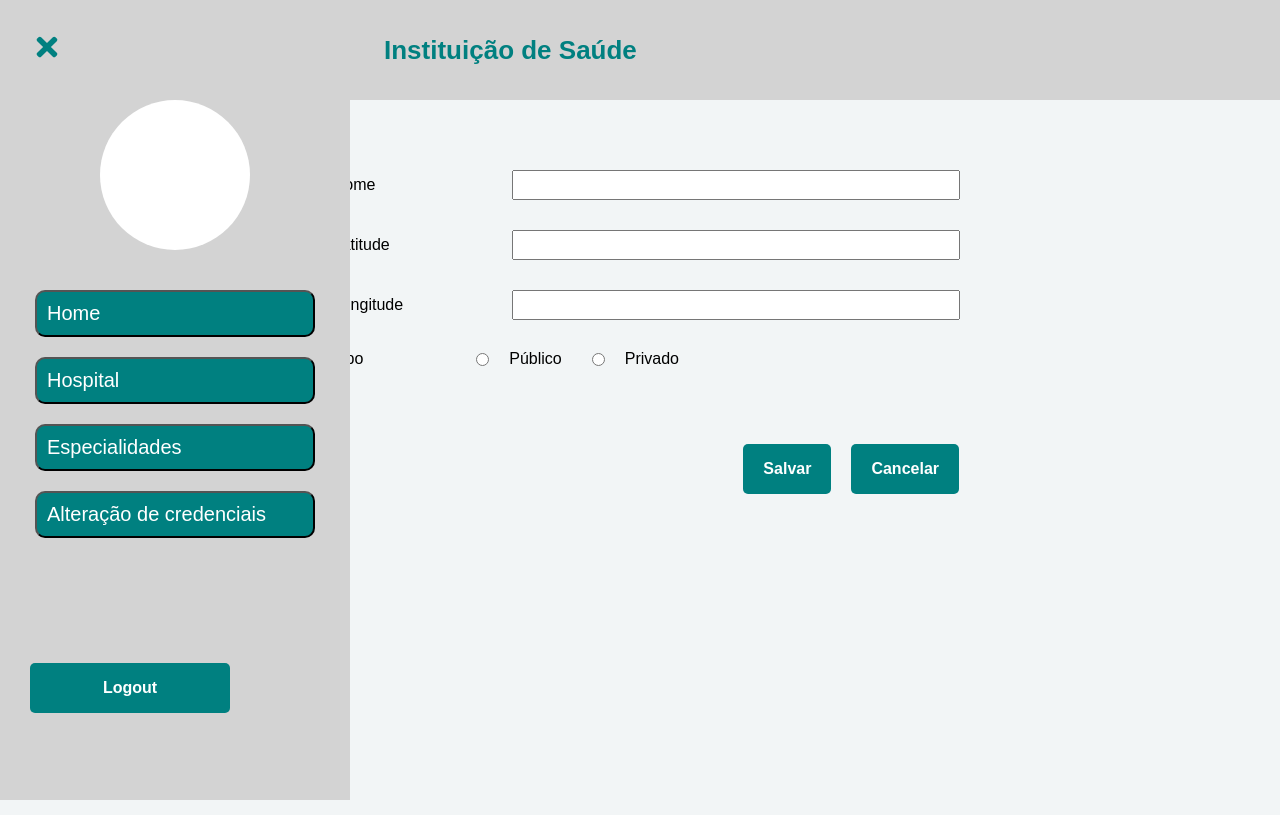
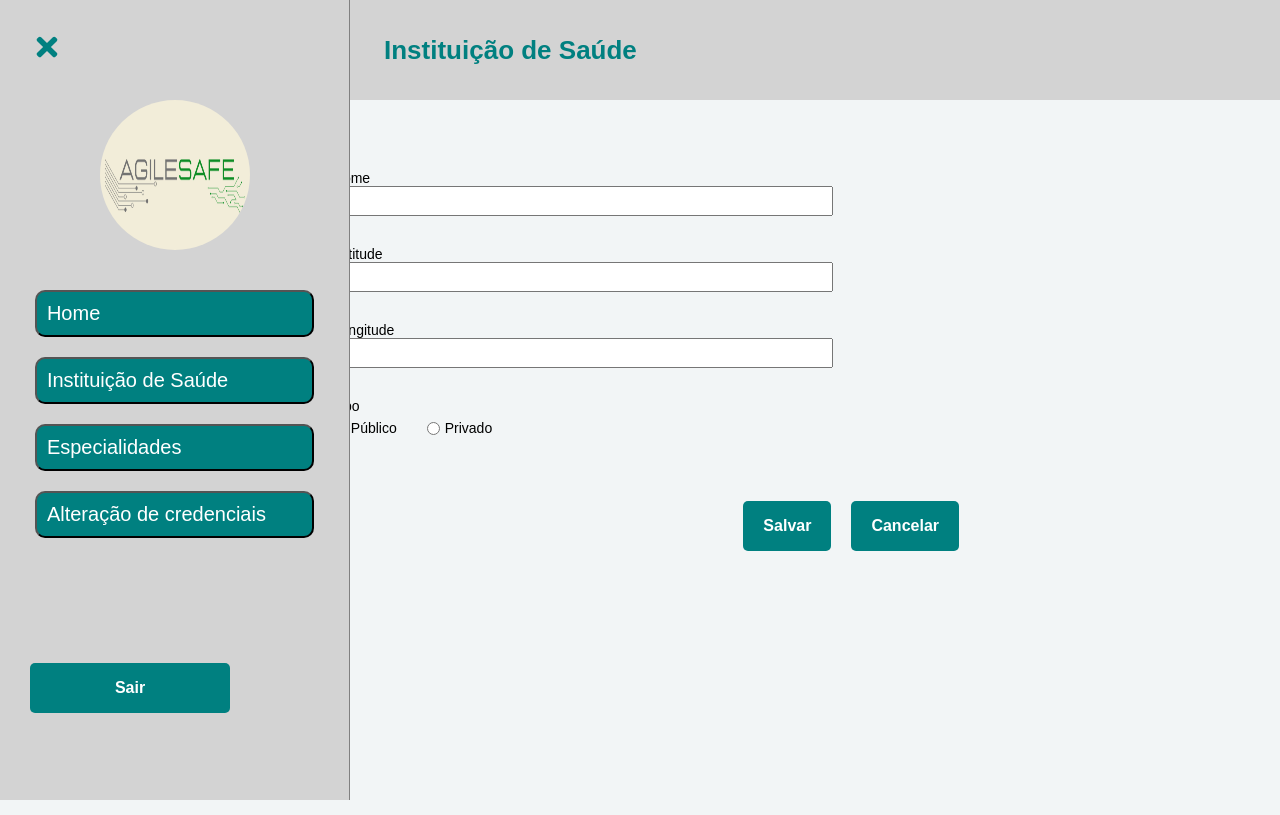
Before and after one commit to gustavo-sobbrero-develcode/agilesafe-web, a React (Create React App) app: page /institutions in a window 1280 px wide. Both pictures are taken after a click on the icon 47 px from the left and 47 px from the top of the page. Built offline with nearby package versions, Linux system fonts and the light colour scheme; no server answers.

Commit message:
fix layout bugs

```diff
--- a/public/index.html
+++ b/public/index.html
@@ -2,7 +2,7 @@
 <html lang="en">
   <head>
     <meta charset="utf-8" />
-    <link rel="icon" href="%PUBLIC_URL%/favicon.ico" />
+    <link rel="icon" href="./agile-logo.jpeg" />
     <meta name="viewport" content="width=device-width, initial-scale=1" />
     <meta name="theme-color" content="#000000" />
     <meta
--- a/src/components/Input/Input.js
+++ b/src/components/Input/Input.js
@@ -1,14 +1,17 @@
 import React from "react";
 import * as C from "./styles";
 
-const Input = ({ type, placeholder, value, onChange }) => {
+const Input = ({ type, placeholder, value, onChange, label }) => {
   return (
+    <C.Container>
+      <C.Label>{label}</C.Label>
       <C.Input
         value={value}
         onChange={onChange}
         type={type}
         placeholder={placeholder}
       />
+    </C.Container>
   );
 };
 
--- a/src/components/Input/styles.js
+++ b/src/components/Input/styles.js
@@ -1,11 +1,20 @@
 import styled from "styled-components";
+
+export const Container = styled.div`
+  width: 100%;
+`;
 
 export const Input = styled.input`
   outline: none;
-  padding: 16px 20px;
+  padding: 10px 10px;
   width: 100%;
   border-radius: 5px;
-  font-size: 16px;
-  background-color: #FFFFFF;
+  font-size: 13px;
+  background-color: #ffffff;
   border: 1px solid lightgray;
 `;
+
+export const Label = styled.label`
+  font-size: 13px;
+  color: #676767;
+`;
--- a/src/components/SideBar/SideBar.js
+++ b/src/components/SideBar/SideBar.js
@@ -1,10 +1,11 @@
-import React, { useState } from "react";
+import React from "react";
 import * as C from "./styles";
 import { FaTimes } from "react-icons/fa";
 import SidebarItem from "../SideBarItem";
 import Button from "../Button/Button";
 import { useNavigate } from "react-router-dom";
 import useAuth from "../../hooks/useAuth";
+import logo from "../../assets/agile-logo.jpeg";
 
 const SideBar = ({ active }) => {
   const { signOut } = useAuth();
@@ -18,17 +19,27 @@ const SideBar = ({ active }) => {
     <C.Container sidebar={active}>
       <FaTimes onClick={closeSideBar} />
       <C.Content>
-        <C.ProfilePhotoDiv />
+        <C.ProfilePhotoDiv src={logo} alt="logo"></C.ProfilePhotoDiv>
         <SidebarItem Text="Home" onClick={() => navigate("/home")} />
-        <SidebarItem Text="Hospital" onClick={() => navigate("/institutions")}/>
-        <SidebarItem Text="Especialidades" onClick={() => navigate("/specialties")} />
+        <SidebarItem
+          Text="Instituição de Saúde"
+          onClick={() => navigate("/institutions")}
+        />
+        <SidebarItem
+          Text="Especialidades"
+          onClick={() => navigate("/specialties")}
+        />
         <SidebarItem
           Text="Alteração de credenciais"
           onClick={() => navigate("/changepassword")}
         />
       </C.Content>
       <C.Footer>
-        <Button Text={"Logout"} backgroundColor={"#008080"} onClick={() => [signOut(), navigate("/")]} />
+        <Button
+          Text={"Sair"}
+          backgroundColor={"#008080"}
+          onClick={() => [signOut(), navigate("/")]}
+        />
       </C.Footer>
     </C.Container>
   );
--- a/src/components/SideBar/styles.js
+++ b/src/components/SideBar/styles.js
@@ -8,6 +8,7 @@ export const Container = styled.div`
   top: 0px;
   left: 0px;
   width: 350px;
+  border-right: 0.5px solid gray;
   left: ${props => props.sidebar ? '0' : '-100%'};
   animation: showSidebar .4s;
   > svg {
@@ -31,7 +32,7 @@ export const Container = styled.div`
   }
 `;
 
-export const ProfilePhotoDiv = styled.div`
+export const ProfilePhotoDiv = styled.img`
   border-radius: 150px;
   height: 150px;
   width: 150px;
--- a/src/pages/HealthInstitution/HealthInstitution.js
+++ b/src/pages/HealthInstitution/HealthInstitution.js
@@ -59,7 +59,8 @@ const HealthInstitution = () => {
           <div
             style={{
               display: "flex",
-              alignItems: "center",
+              flexDirection: "column",
+              alignItems: "flex-start",
               marginBottom: 30,
             }}
           >
@@ -82,7 +83,8 @@ const HealthInstitution = () => {
           <div
             style={{
               display: "flex",
-              alignItems: "center",
+              flexDirection: "column",
+              alignItems: "flex-start",
               marginBottom: 30,
             }}
           >
@@ -105,7 +107,8 @@ const HealthInstitution = () => {
           <div
             style={{
               display: "flex",
-              alignItems: "center",
+              flexDirection: "column",
+              alignItems: "flex-start",
               marginBottom: 30,
             }}
           >
@@ -126,21 +129,26 @@ const HealthInstitution = () => {
             ></input>
           </div>
           <div
-            style={{ display: "flex", alignItems: "center", marginBottom: 30 }}
+            style={{
+              display: "flex",
+              flexDirection: "column",
+              alignItems: "flex-start",
+              marginBottom: 30,
+            }}
           >
-            <label style={{ color: "black" }}>Tipo</label>
+            <label style={{ color: "black", marginBottom: 6 }}>Tipo</label>
             <div
               style={{
                 display: "flex",
                 alignItems: "center",
-                justifyContent: "center",
-                paddingLeft: "18%",
+                justifyContent: "flex-start",
+                width: "100%",
               }}
             >
               <input
                 type="radio"
                 name="tipo"
-                style={{ marginRight: 20 }}
+                style={{ marginRight: 5 }}
                 defaultChecked={tipo === "Publico"}
               />
               <label
@@ -154,7 +162,7 @@ const HealthInstitution = () => {
                 type="radio"
                 name="tipo"
                 defaultChecked={tipo === "Privado"}
-                style={{ marginRight: 20, marginLeft: 30 }}
+                style={{ marginRight: 5, marginLeft: 30 }}
               />
               <label
                 style={{
@@ -165,7 +173,6 @@ const HealthInstitution = () => {
               </label>
             </div>
           </div>
-        </C.InputsContainer>
         <C.ButtonsContainer>
           <div style={{ paddingRight: 20 }}>
             <Button Text={"Salvar"} backgroundColor={"#008080"} />
@@ -174,6 +181,7 @@ const HealthInstitution = () => {
             <Button Text={"Cancelar"} backgroundColor={"#008080"} />
           </div>
         </C.ButtonsContainer>
+        </C.InputsContainer>
         <hr color="#F2F5F6" />
       </C.Container>
     </>
--- a/src/pages/HealthInstitution/styles.js
+++ b/src/pages/HealthInstitution/styles.js
@@ -8,15 +8,15 @@ export const Container = styled.div`
   height: 89.4vh;
   gap: 20px;
   width: 100%;
-  background-color: #F2F5F6;
+  background-color: #f2f5f6;
 `;
 
 export const Title = styled.h2``;
 
 export const ButtonsContainer = styled.div`
   display: flex;
-  width: 50%;
-  margin-top: 120px;
+  width: 100%;
+  margin-top: 60px;
   justify-content: flex-end;
   margin-bottom: 8px;
 `;
--- a/src/pages/Login/Login.js
+++ b/src/pages/Login/Login.js
@@ -35,13 +35,15 @@ const Login = () => {
         <hr style={{ width: "80%", color: "lightgray" }} />
         <Input
           type="email"
-          placeholder="Digite seu usuário"
+          label="Digite seu usuário"
+          placeholder="contato@gmail.com"
           value={user}
           onChange={(e) => [setUser(e.target.value), setError("")]}
         />
         <Input
           type="password"
-          placeholder="Digite sua senha"
+          label="Digite sua senha"
+          placeholder="123456"
           value={password}
           onChange={(e) => [setPassword(e.target.value), setError("")]}
         />
--- a/src/pages/Maintenance/Maintenance.js
+++ b/src/pages/Maintenance/Maintenance.js
@@ -54,17 +54,29 @@ const Maintenance = () => {
         <C.TopContent>
           <C.ServiceTypeContainer>
             <C.InputsContainer>
-              <Input placeholder={"Tipo atendimento"} />
-              <Input placeholder={"Quantidade vagas"} />
+              <Input label="Tipo atendimento" />
+              <Input label="Quantidade vagas" />
             </C.InputsContainer>
-            <textarea
-              placeholder="Observações..."
+            <div
               style={{
+                display: "flex",
+                flexDirection: "column",
+                justifyContent: "flex-end",
+                height: "80%",
                 width: "450px",
-                height: "80%",
-                border: "1px solid lightgray",
               }}
-            ></textarea>
+            >
+              <label style={{ color: "#676767", fontSize: "13px" }}>
+                Observações
+              </label>
+              <textarea
+                style={{
+                  height: "70%",
+                  border: "1px solid lightgray",
+                  borderRadius: "7px",
+                }}
+              ></textarea>
+            </div>
           </C.ServiceTypeContainer>
           <C.ButtonsContainer>
             <Button Text={"Adicionar"} backgroundColor={"#008080"} />
--- a/src/styles/global.js
+++ b/src/styles/global.js
@@ -12,6 +12,7 @@ const GlobalStyle = createGlobalStyle`
         height: 100vh;
         background-color: #F2F5F6;
         font-family: Arial, Helvetica, sans-serif;
+        font-size: 14px;
     }
 `
 
```
Also changed, not shown: public/agile-logo.jpeg (added), src/assets/agile-logo.jpeg (added). Lines whose indentation alone changed are shown as unchanged.
